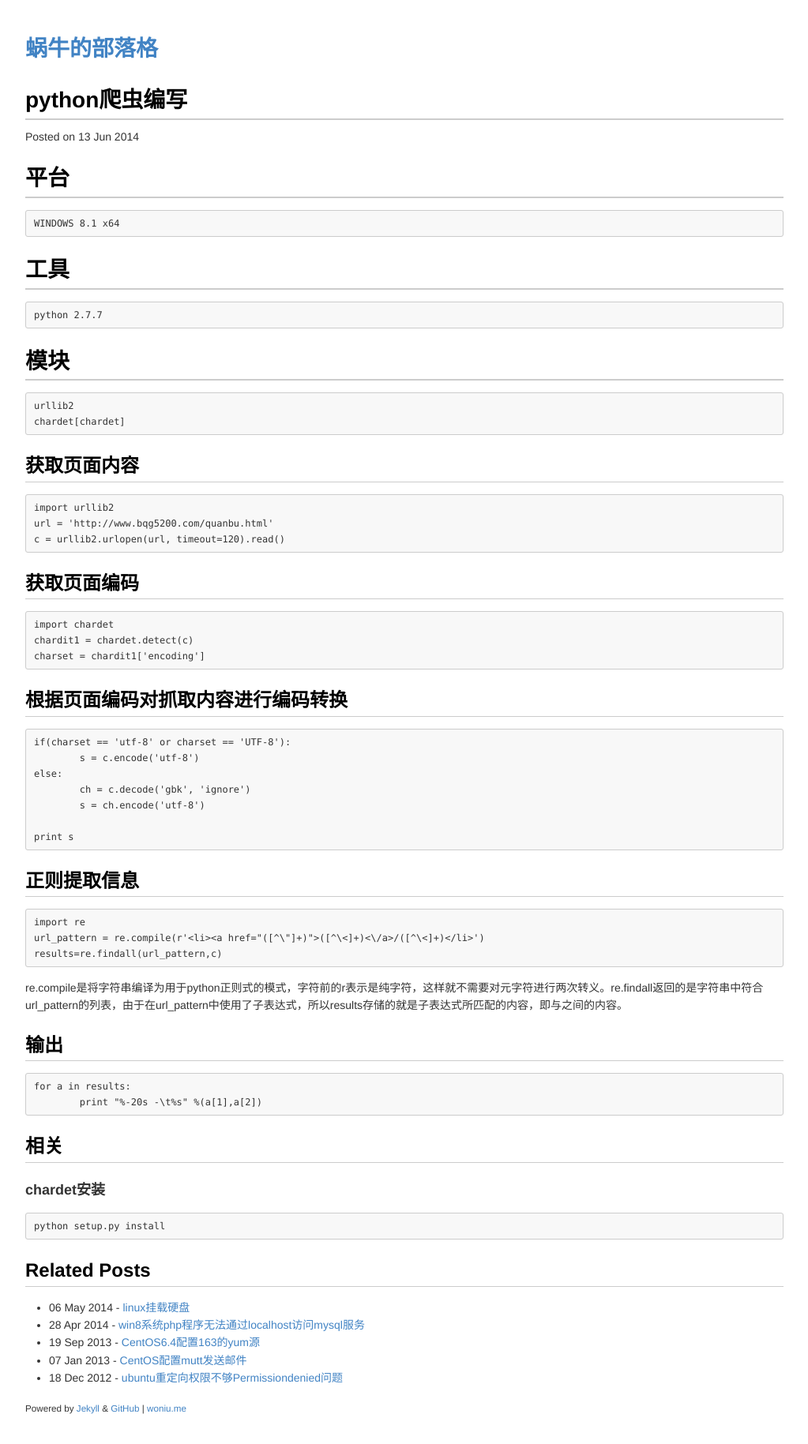
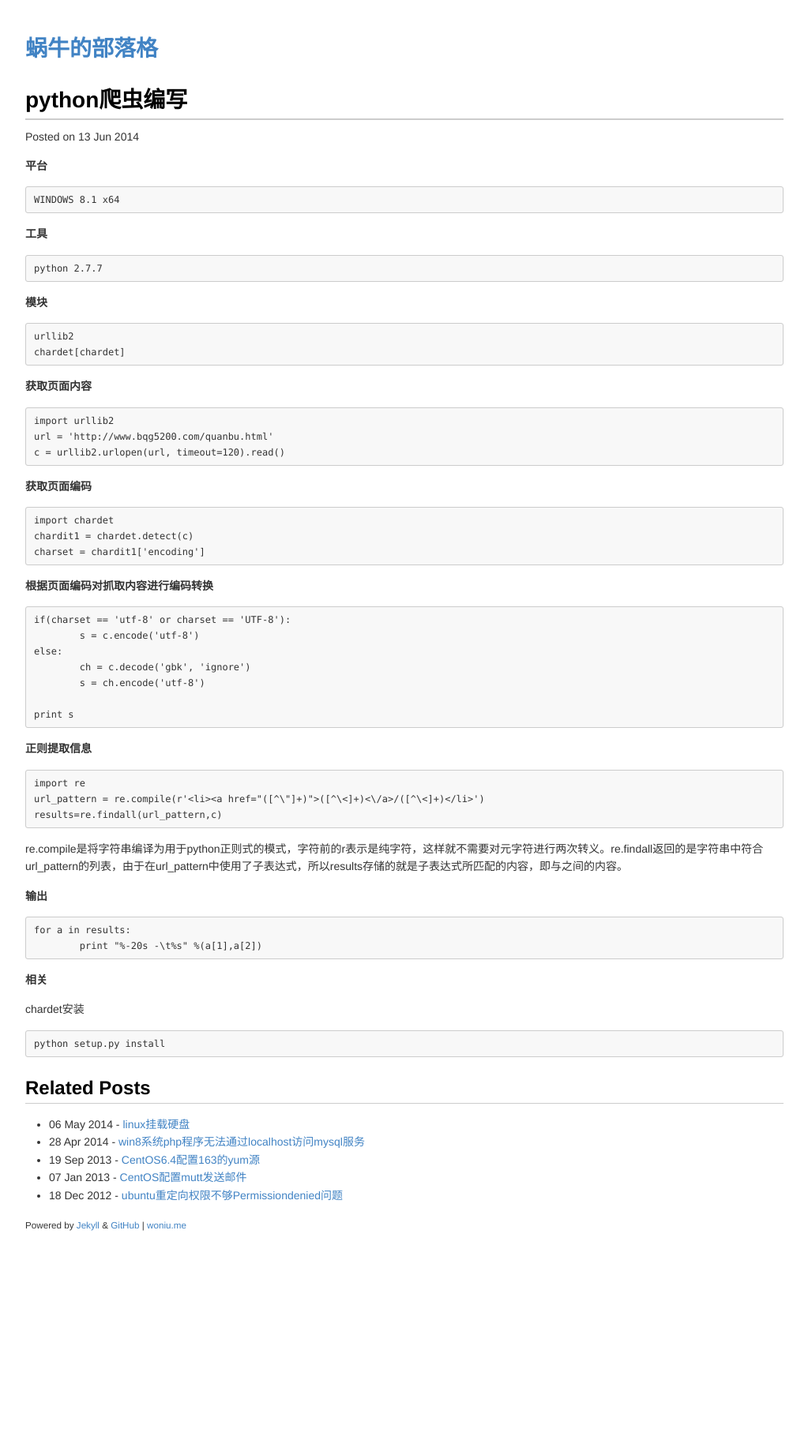
Before and after one commit to peng2089/dp.github.io, a Jekyll site: the page built from _posts/2014-06-13-python爬虫编写.md, in a window 1280 px wide. Shown: the whole page at 79% size, without its empty margins (128-1151 px from the left). Built offline with Jekyll 4.4.1, drawn with Linux system fonts in a browser that asks for light colours; after the commit the page ends 1597 px from its top, so only the background shows below that.

Commit message:
change file

```diff
--- a/_posts/2014-06-13-python爬虫编写.md
+++ b/_posts/2014-06-13-python爬虫编写.md
@@ -4,32 +4,32 @@ title: python爬虫编写
 description: python 爬虫编写
 tags: [ 爬虫,spider,python ]
 ---
-# 平台
+**平台**
 
 	WINDOWS 8.1 x64
 
-# 工具
+**工具**
 
 	python 2.7.7
 
-# 模块
+**模块**
 
 	urllib2
 	chardet[chardet]
 
-## 获取页面内容
+**获取页面内容**
 
 	import urllib2
 	url = 'http://www.bqg5200.com/quanbu.html'
 	c = urllib2.urlopen(url, timeout=120).read()
 
-## 获取页面编码
+**获取页面编码**
 
 	import chardet
 	chardit1 = chardet.detect(c)
 	charset = chardit1['encoding']
 
-## 根据页面编码对抓取内容进行编码转换
+**根据页面编码对抓取内容进行编码转换**
 
 	if(charset == 'utf-8' or charset == 'UTF-8'):
 		s = c.encode('utf-8')
@@ -39,7 +39,7 @@ tags: [ 爬虫,spider,python ]
 
 	print s
 
-## 正则提取信息
+**正则提取信息**
 
 	import re
 	url_pattern = re.compile(r'<li><a href="([^\"]+)">([^\<]+)<\/a>/([^\<]+)</li>')
@@ -47,15 +47,15 @@ tags: [ 爬虫,spider,python ]
 
 re.compile是将字符串编译为用于python正则式的模式，字符前的r表示是纯字符，这样就不需要对元字符进行两次转义。re.findall返回的是字符串中符合url_pattern的列表，由于在url_pattern中使用了子表达式，所以results存储的就是子表达式所匹配的内容，即<span>与</span>之间的内容。
 
-## 输出
+**输出**
 
 	for a in results:
 		print "%-20s -\t%s" %(a[1],a[2])
 
 
-## 相关
+**相关**
 
-### chardet安装
+chardet安装
 
 	python setup.py install
 
```
